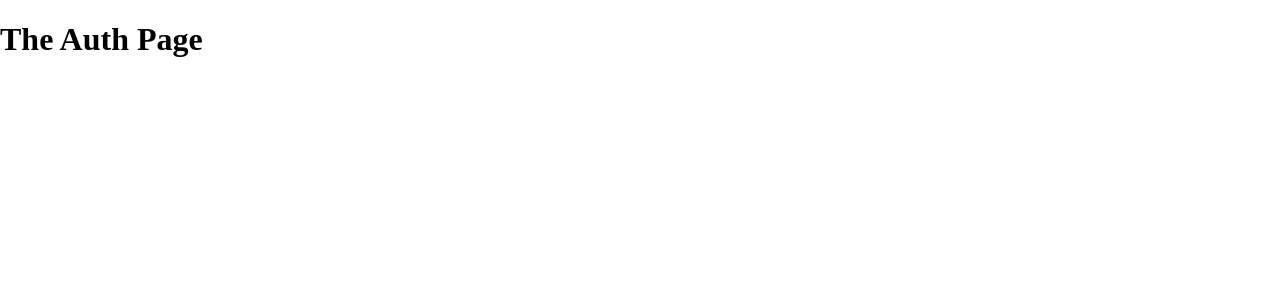
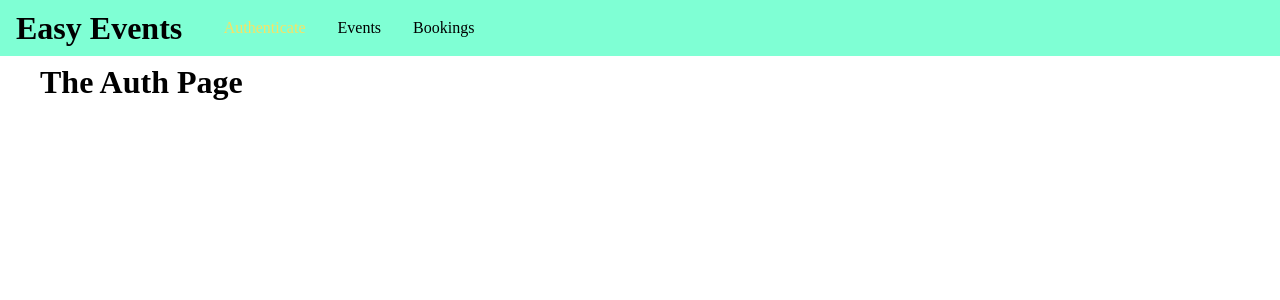
Before and after one commit to ManoharChaudhary/graphql, a React (Create React App) app in the folder frontend/: page /auth in a window 1280 px wide. Shown: the top 300 px of the page. Built offline with nearby package versions, Linux system fonts and the light colour scheme.

Commit message:
#12 Adding a Navbar

```diff
--- a/frontend/src/App.css
+++ b/frontend/src/App.css
@@ -0,0 +1,3 @@
+.main-content {
+    margin: 4em 2.5rem;
+}
--- a/frontend/src/App.js
+++ b/frontend/src/App.js
@@ -4,6 +4,7 @@
 import AuthPage from "./pages/Auth";
 import BookingsPage from "./pages/Bookings";
 import EventsPage from "./pages/Events";
+import MainNavigation from "./components/Navigation/MainNavigation";
 
 import "./App.css";
 
@@ -11,12 +12,17 @@
   render() {
     return (
       <BrowserRouter>
+        <React.Fragment>
+          <MainNavigation />
+          <main className="main-content">
             <Switch>
               <Redirect from="/" to="/auth" exact />
               <Route path="/auth" component={AuthPage} />
               <Route path="/events" component={EventsPage} />
               <Route path="/bookings" component={BookingsPage} />
             </Switch>
+          </main>
+        </React.Fragment>
       </BrowserRouter>
     );
   }
--- /dev/null
+++ b/frontend/src/components/Navigation/MainNavigation.css
@@ -0,0 +1,37 @@
+.main-navigation {
+    position: fixed;
+    left: 0;
+    top: 0;
+    width: 100%;
+    height: 3.5rem;
+    background: aquamarine;
+    padding: 0 1rem;
+    display: flex;
+    align-items: center;
+}
+.main-navigation_logo h1 {
+    margin: 0;
+    font-size: 1.5rem;
+}
+.main-navigation_items {
+   margin-left: 1.5rem;
+}
+.main-navigation_items ul {
+    display: flex;
+    list-style: none;
+    margin: 0 0 0 1.5px;
+    padding: 0;
+
+}
+.main-navigation_items li {
+    margin: 1rem;
+}
+.main-navigation_items li a {
+    text-decoration: none;
+    color: #000;
+}
+.main-navigation_items li a:hover,
+.main-navigation_items li a:active,
+.main-navigation_items li a.active {
+    color: #f8e264;
+}
--- /dev/null
+++ b/frontend/src/components/Navigation/MainNavigation.js
@@ -0,0 +1,27 @@
+import React from "react";
+import { NavLink } from "react-router-dom";
+
+import './MainNavigation.css';
+
+const mainNavigation = props => (
+  <header className="main-navigation">
+    <div className="main_navigation_logo">
+      <h1>Easy Events</h1>
+    </div>
+    <nav className="main-navigation_items">
+      <ul>
+        <li>
+          <NavLink to="/auth">Authenticate</NavLink>
+        </li>
+        <li>
+          <NavLink to="/events">Events</NavLink>
+        </li>
+        <li>
+          <NavLink to="/bookings">Bookings</NavLink>
+        </li>
+      </ul>
+    </nav>
+  </header>
+);
+
+export default mainNavigation;
```
Lines whose indentation alone changed are shown as unchanged.
